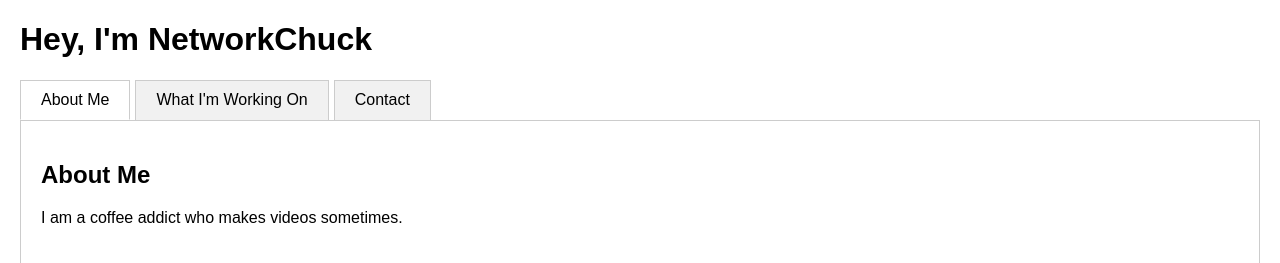
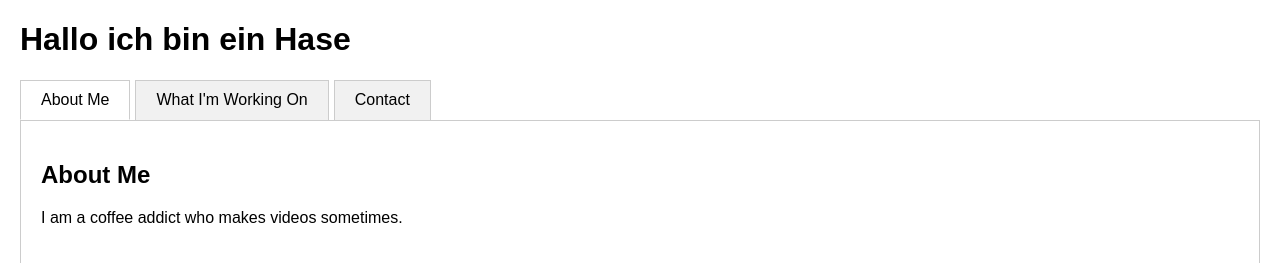
Before and after one commit to lennartsekulic/website, a plain HTML site: page index.html in a window 1280 px wide. Shown: the top 263 px of the page. Drawn offline with Linux system fonts and the light colour scheme.

Commit message:
index.html

```diff
--- a/index.html
+++ b/index.html
@@ -51,7 +51,7 @@
     </script>
 </head>
 <body>
-    <h1>Hey, I'm NetworkChuck</h1>
+    <h1>Hallo ich bin ein Hase</h1>
 
     <!-- Reiter -->
     <div style="display: flex;">
```
